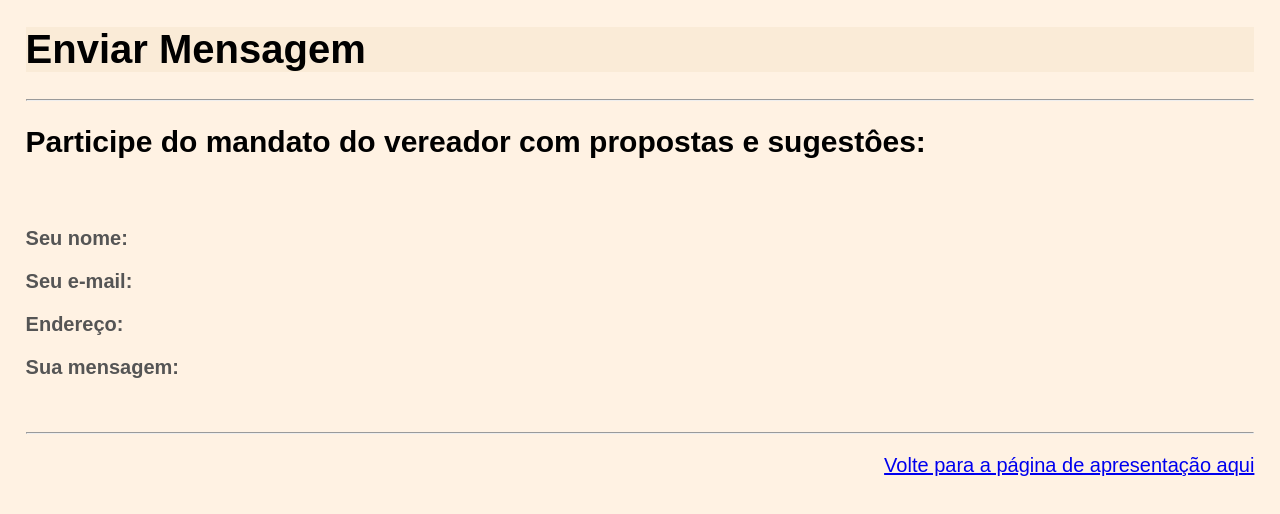
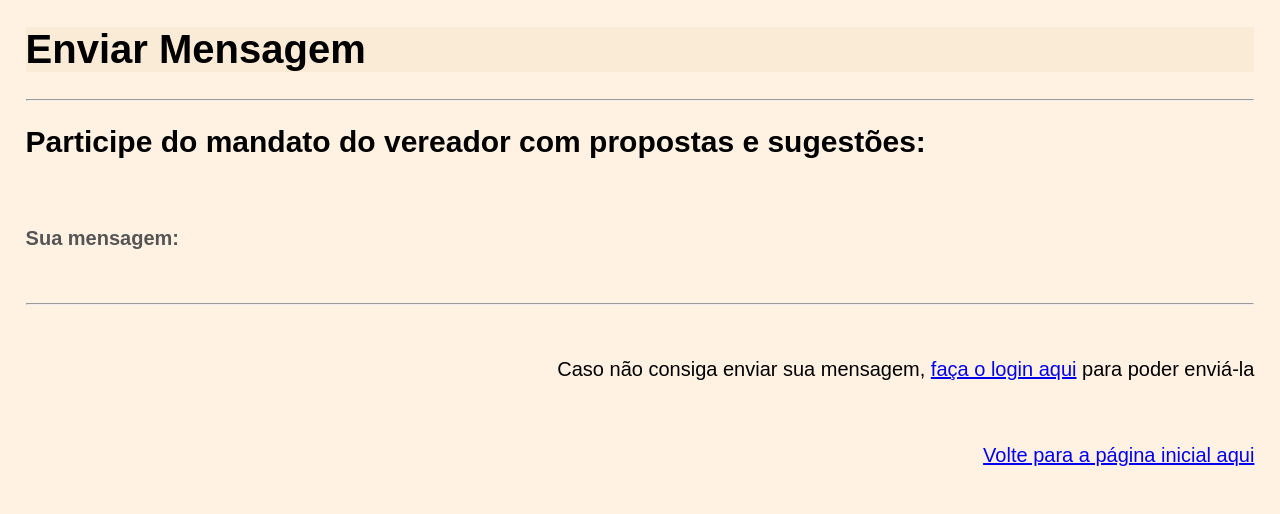
Before and after one commit to cristianogomesdpf/Gabinete, a plain HTML site: page pag2.html in a window 1280 px wide. Drawn offline with Linux system fonts and the light colour scheme.

Commit message:
third commit

```diff
--- a/pag2.html
+++ b/pag2.html
@@ -10,16 +10,15 @@
 <body>
     <h1>Enviar Mensagem</h1>
     <hr>
-    <h2>Participe do mandato do vereador com propostas e sugestôes:</h2>
+    <h2>Participe do mandato do vereador com propostas e sugestões:</h2>
     <br>
-    <p><strong>Seu nome:</strong></p>
-    <p><strong>Seu e-mail:</strong></p>
-    <p><strong>Endereço:</strong></p>
     <p><strong>Sua mensagem:</strong></p>
     <br>
     <hr>
-
-    <p style="text-align: right;"><a href="index.html" target="_self" rel="prev">Volte para a página de apresentação aqui</a></p>
+    <br>
+    <p style="text-align: right; color: black;">Caso não consiga enviar sua mensagem, <a href="login.html" target="_self" rel="prev">faça o login aqui</a> para poder enviá-la</p>
+    <br>
+    <p style="text-align: right;"><a href="index.html" target="_self" rel="prev">Volte para a página inicial aqui</a></p>
 
     <br>
 
```
Also changed, not shown: index.html (+2 -0 lines), login.html (added, +21 -0 lines).
